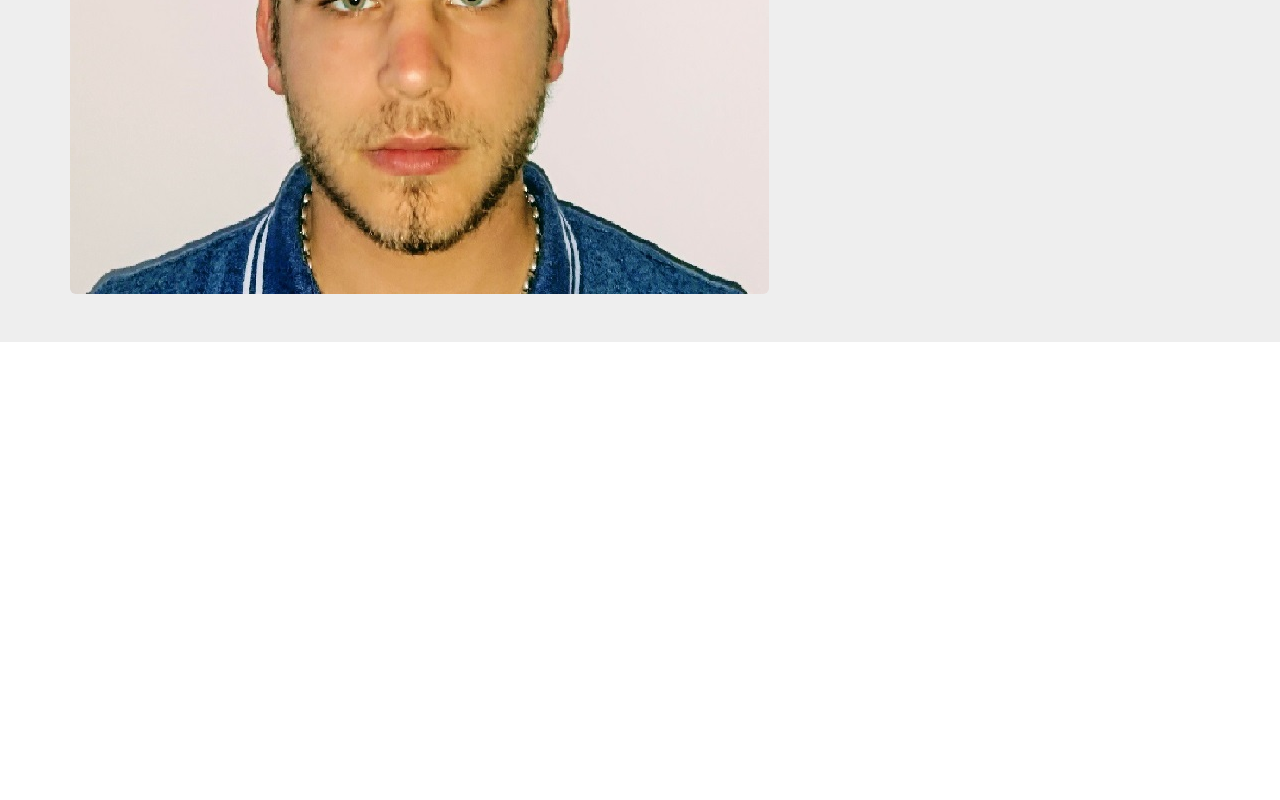
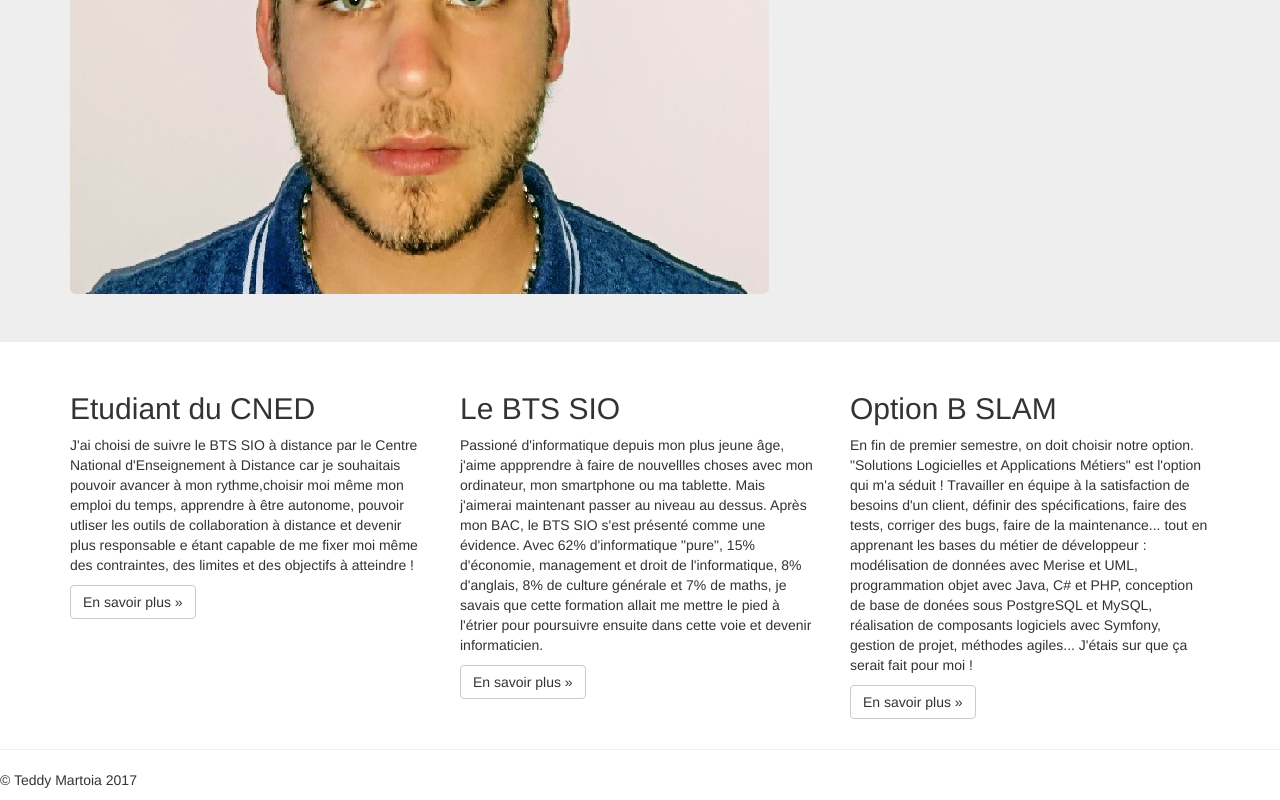
Before and after one commit to RecallMe04/MonPortfolio, a plain HTML site: page index.html in a window 1280 px wide. Shown: the part 511-1311 px from the top of the page. Before the commit the page ends 883 px from the top, so only its background shows below. Drawn offline with nearby package versions, Linux system fonts and the light colour scheme.

Commit message:
Ajout d'un footer en trois parties.

```diff
--- a/index.html
+++ b/index.html
@@ -144,6 +144,70 @@
                 </div>
             </div>
         </nav>
+        <footer>
+            <div class='container'>
+                <div class='row'>
+                    <div class='col-md-4'>
+                        <h2>Etudiant du CNED</h2>
+                        <p>
+                            J'ai choisi de suivre le BTS SIO à distance par le Centre National
+                            d'Enseignement à Distance  car je souhaitais pouvoir avancer à mon
+                            rythme,choisir moi même mon emploi du temps, apprendre à être
+                            autonome, pouvoir utliser les outils de collaboration à distance
+                            et devenir plus responsable e étant capable de me fixer moi même
+                            des contraintes, des limites et des objectifs à atteindre !
+                        </p>
+                        <p>
+                            <a class='btn btn-default' href='http://www.cned.fr' target='_blank'
+                               role='button'> En savoir plus &raquo;</a>
+                        </p>
+                    </div>
+                    <div class='col-md-4'>
+                        <h2>Le BTS SIO</h2>
+                        <p>
+                            Passioné d'informatique depuis mon plus jeune âge, j'aime
+                            appprendre à faire de nouvellles choses avec mon ordinateur,
+                            mon smartphone ou ma tablette. Mais j'aimerai maintenant passer
+                            au niveau au dessus. Après mon BAC, le BTS SIO s'est présenté
+                            comme une évidence. Avec 62% d'informatique "pure", 15%
+                            d'économie, management et droit de l'informatique, 8% d'anglais,
+                            8% de culture générale et 7% de maths, je savais que cette formation
+                            allait me mettre le pied à l'étrier pour poursuivre ensuite dans
+                            cette voie et devenir informaticien.
+                        </p>
+                        <p>
+                            <a class='btn btn-default' href='https://fr.wikipedia.org/wiki/
+                               Brevet_de_technicien_sup%C3%A9rieur_-_Services_informatiques
+                               _aux_organisations' target='_blank'
+                               role='button'> En savoir plus &raquo;</a>
+                        </p>
+                    </div>
+                    <div class='col-md-4'>
+                        <h2>Option B SLAM</h2>
+                        <p>
+                            En fin de premier semestre, on doit choisir notre option. "Solutions
+                            Logicielles et Applications Métiers" est l'option qui m'a séduit !
+                            Travailler en équipe à la satisfaction de besoins d'un client,
+                            définir des spécifications, faire des tests, corriger des bugs,
+                            faire de la maintenance... tout en apprenant les bases du métier
+                            de développeur : modélisation de données avec Merise et UML,
+                            programmation objet avec Java, C# et PHP, conception de base de donées
+                            sous PostgreSQL et MySQL, réalisation de composants logiciels avec
+                            Symfony, gestion de projet, méthodes agiles... J'étais sur que ça
+                            serait fait pour moi !
+                        </p>
+                        <p>
+                            <a class='btn btn-default' href='http://www.onisep.fr/Ressources/
+                               Univers-Formation/Formations/Post-bac/BTS-Services-informatiques-aux
+                               -organisations-option-B-solutions-logicielles-et-applications-metiers'
+                               target='_blank' role='button'> En savoir plus &raquo;</a>
+                        </p>
+                    </div>
+                </div>
+            </div>
+            <hr/>
+            <p id='copyright'>&copy; Teddy Martoia 2017</p>
+        </footer>
         <!-- jQuery (necessary for Bootstrap's JavaScript plugins) -->
         <script src="https://ajax.googleapis.com/ajax/libs/jquery/3.2.1/jquery.min.js"></script>
         <!-- Include all compiled plugins (below), or include individual files as needed -->
```
Lines whose indentation alone changed are shown as unchanged.
